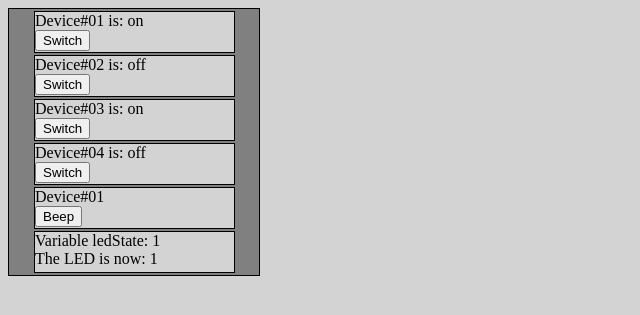
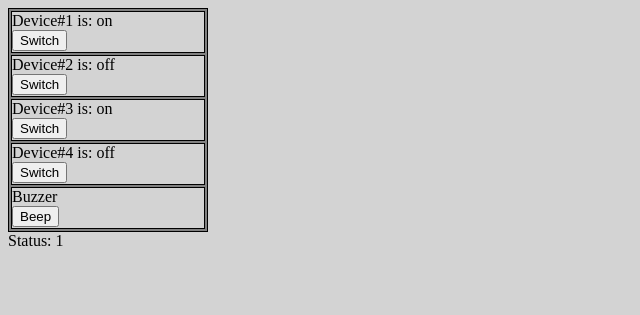
Before and after one commit to Sodalicus/Picard, a Flask app: page / in a window 1280 px wide. Shown: the top 315 px of the page, without its empty margins (0-640 px from the left). Run offline with Flask 2, Linux system fonts and the light colour scheme.

Commit message:
Working control over two devices/sockets and temperature read

```diff
--- a/inout.py
+++ b/inout.py
@@ -15,7 +15,7 @@ import time, serial, os
 usbPort = '/dev/ttyUSB0'
 # Serial port setup
 
-dataToSend = b'2\n'
+dataToSend = b'3\n'
 
 def talk_to_ard(usbPort, dataToSend):
     if os.path.exists(usbPort):
--- a/main.py
+++ b/main.py
@@ -24,7 +24,7 @@ app.config.update(dict(
 ))
 
 usbPort = '/dev/ttyUSB0'
-dataToSend = b'1\n'
+dataToSend = [b'1\n',b'2\n',b'3\n',b'4\n',b'5\n',b'6\b']
 ledState = 0
 
 def get_db():
@@ -43,21 +43,23 @@ def close_db(error):
 
 @app.route('/', methods=['GET', 'POST'])
 def index():
-    devices = ["Device#01", "Device#02", "Device#03", "Device#04"]
-    dev_stats = ["on", "off", "on", "off"]
-    ledState = talk_to_ard(usbPort,b'3\n')
-    flash('The LED is now: {}'.format(ledState))
-    return render_template('index.html', ledState=ledState, data=zip(devices,dev_stats))
+    devices = [1,2,3,4]
+    devStats = ["on", "off", "on", "off"]
+    status = talk_to_ard(usbPort,b'6\n')
+    flash('Status: {}'.format(status))
+    return render_template('index.html',data=zip(devices,devStats))
 
 @app.route('/beep', methods=['POST'])
 def beep():
-    talk_to_ard(usbPort, b'2\n')
+    talk_to_ard(usbPort, dataToSend[4])
     return redirect(url_for("index"))
     return render_template('index.html')
 
 @app.route('/switch', methods=["POST"])
 def switch():
-    talk_to_ard(usbPort, dataToSend)
+    devNumber = int(request.form['dev_switch'])
+    talk_to_ard(usbPort, dataToSend[devNumber-1])
+    flash('Clicked: {}'.format(devNumber))
     return redirect(url_for("index"))
     return render_template('index.html')
 
--- a/static/style.css
+++ b/static/style.css
@@ -13,16 +13,16 @@ body {
 
 #mainbox {
     background: gray;
-    width: 250px;
+    width: 198px;
     border: solid 1px black;
 }
 
 .device_box {
     background: lightgray;
-    width:199px;
+    width:192px;
     height: 40px;
     border: solid 1px black;
-    margin: 2px 25px;
+    margin: 2px 2px;
     padding: 0px;
 
 }
--- a/templates/index.html
+++ b/templates/index.html
@@ -10,16 +10,19 @@
 <html>
 	<head>
         <meta charset="utf-8" />
-		<title>Index</title>
+		<title>Arduino Control</title>
         <link rel="stylesheet" type="text/css" href="{{ url_for('static', filename='style.css') }}">
+        <link rel="icon" type="image/png" href="{{ url_for('static', filename='favicon.png') }}"/>
+
 	</head>
 	<body>
         <div id="mainbox">
 
         {% for device,status in data %}
         <div class="device_box">
-          <div class="device_info">{{ device }} is: {{ status }}</div>
+          <div class="device_info">Device#{{ device }} is: {{ status }}</div>
         <form action="/switch" method="POST">
+            <input type="hidden" name="dev_switch" value="{{ device }}" />
         <button class="device_button" type="submit">Switch</button>
         </form>
         </div>
@@ -28,21 +31,24 @@
 
 
         <div class="device_box">
-        Device#01
+        Buzzer
         <form action="/beep" method="POST">
         <button class="device_button" type="submit">Beep</button>
         </form>
         </div>
 
 
-    <div class="device_box">
+<!--    <div class="device_box">
     Variable ledState: {{ ledState }}
     </br>
     {% for message in get_flashed_messages() %}
         {{ message }}
     {% endfor %}
-    </div>
+</div> -->
         </div>
 
+    {% for message in get_flashed_messages() %}
+    {{ message }}</br>
+    {% endfor %}
 	</body>
 </html>
```
Also changed, not shown: static/favicon.png (added), 3 other files.
